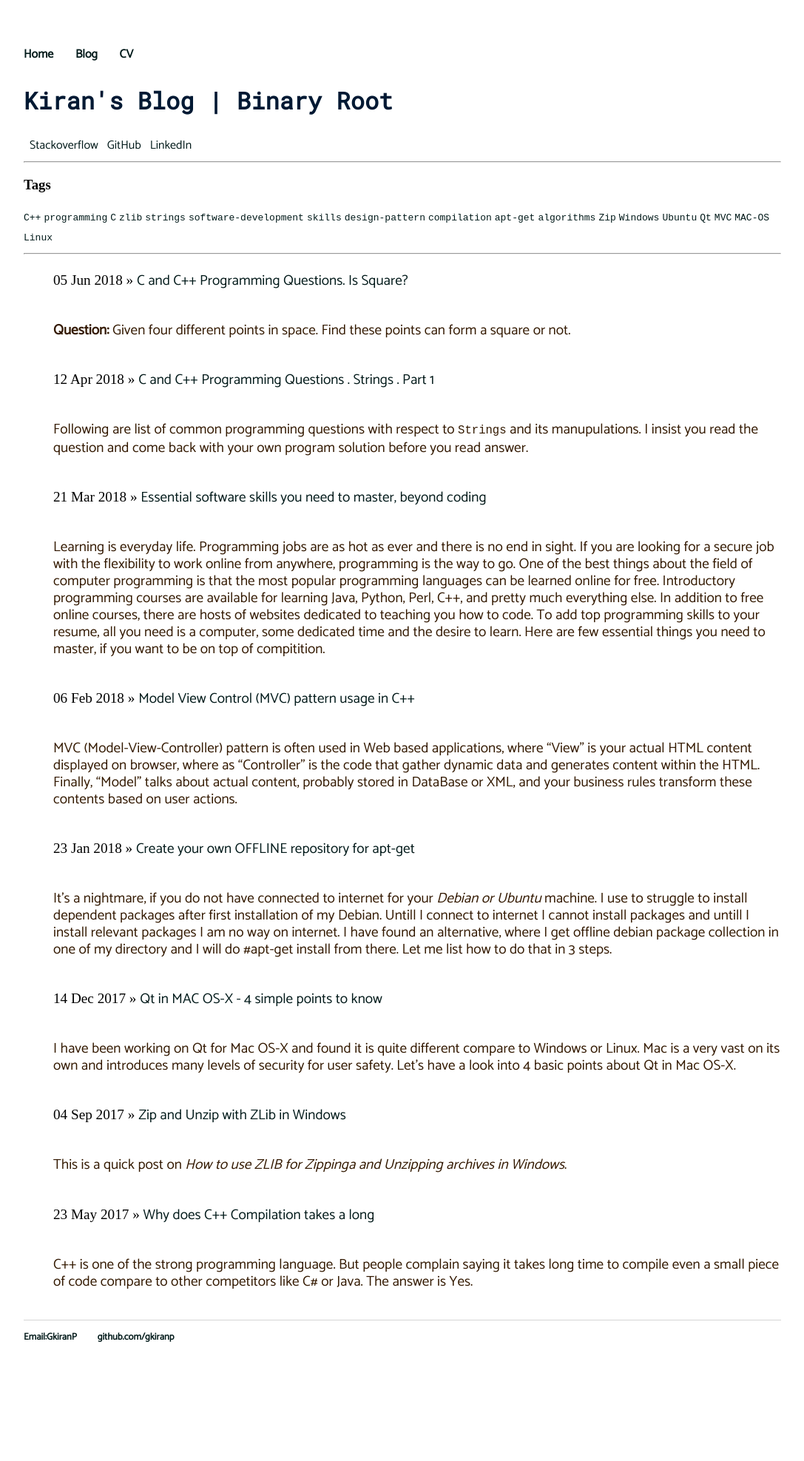
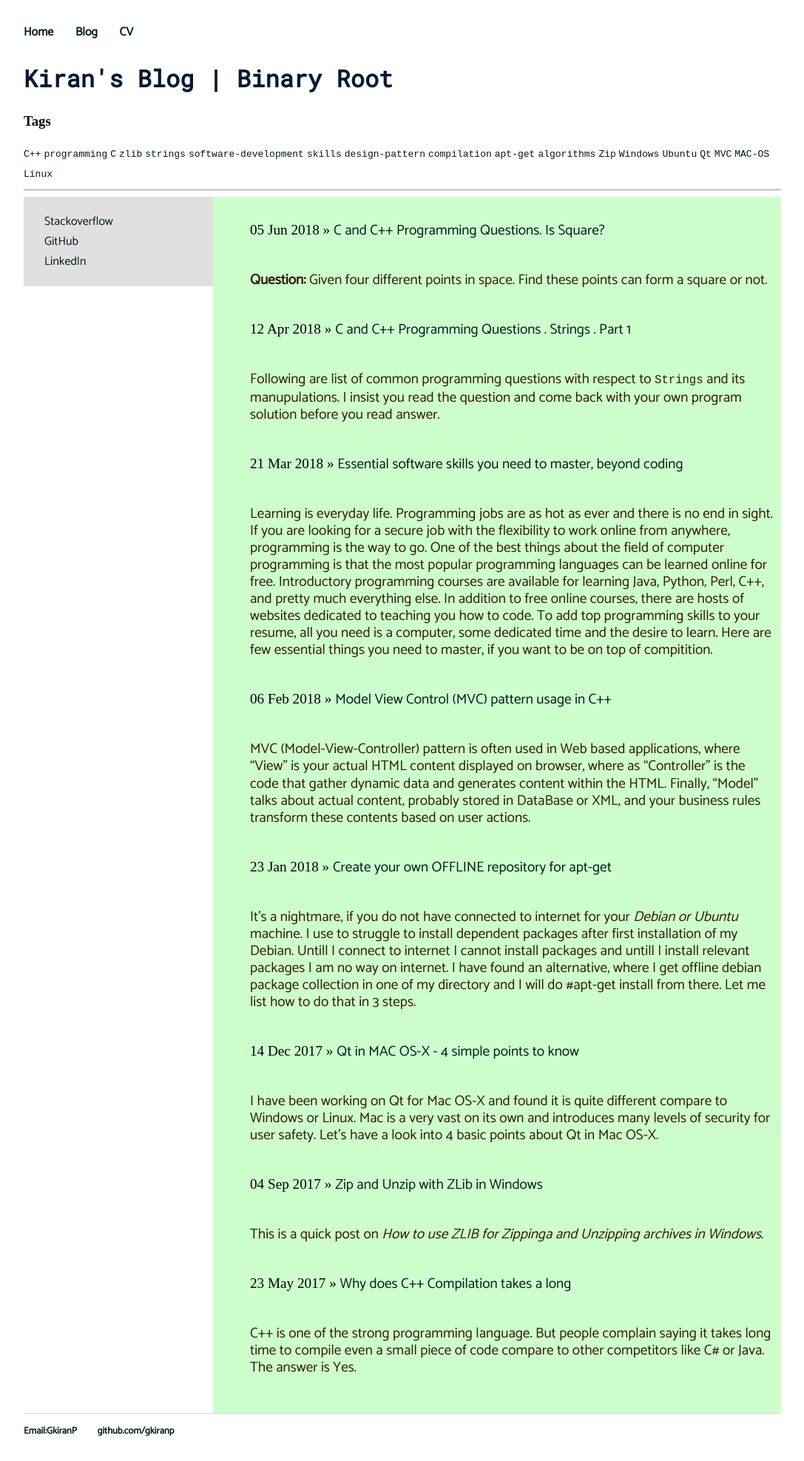
Before and after one commit to gkiranp/gkiranp.github.io, a Jekyll site: the page built from index.html, in a window 1280 px wide. Shown: the whole page at 74% size, without its empty margins (96-1183 px from the left). Built offline with Jekyll 4.4.1, drawn with Linux system fonts in a browser that asks for light colours; some web fonts are replaced; before the commit the page ends 1878 px from its top, so only the background shows below that.

Commit message:
changes done to make 2 column body

```diff
--- a/_includes/biopage.html
+++ b/_includes/biopage.html
@@ -1,3 +1,5 @@
-<a href="https://stackoverflow.com/story/kiranpuranik"> <i style="margin-right: 0.5em; color: #EEEEEE;" class="icons/stackoverflow.png icon-4x"></i>Stackoverflow</a>
-<a href="https://github.com/gkiranp/"> <i style="margin-right: 0.5em; color: #EEEEEE;" class="icons/github.png icon-4x"></i>GitHub</a>
-<a href="https://www.linkedin.com/in/kiranpuranik"> <i style="margin-right: 0.5em; color: #EEEEEE;" class="icons/linkedin.png icon-4x"></i>LinkedIn</a>
+<div class="column">
+    <div class="row1"><a href="https://stackoverflow.com/story/kiranpuranik"> <i style="margin-right: 0.5em; color: #EEEEEE;"></i>Stackoverflow</a></div>
+    <div class="row2"><a href="https://github.com/gkiranp/"> <i style="margin-right: 0.5em; color: #EEEEEE;"></i>GitHub</a></div>
+    <div class="row3"><a href="https://www.linkedin.com/in/kiranpuranik"> <i style="margin-right: 0.5em; color: #EEEEEE;"></i>LinkedIn</a></div>
+</div>
--- a/_includes/head.html
+++ b/_includes/head.html
@@ -10,6 +10,8 @@
 	<link href="https://fonts.googleapis.com/css?family=Exo+2" rel="stylesheet">
 	<link href="https://fonts.googleapis.com/css?family=Catamaran" rel="stylesheet">
 	<link href="https://fonts.googleapis.com/css?family=Kalam" rel="stylesheet">
+	<link href="https://fonts.google.com/specimen/B612" rel="stylesheet">
+	<link href="https://fonts.google.com/specimen/Muli" rel="stylesheet">
 
 	<title>{{ page.title }} | Kiran | Software Designer, Developer, Programmer.</title>
 
--- a/css/main.css
+++ b/css/main.css
@@ -1,6 +1,32 @@
+
 body {
-    margin: 60px auto;
+    margin: 30px auto;
     width: 80%;
+}
+
+*{
+    box-sizing: border-box;
+}
+
+  /* Create two unequal columns that floats next to each other */
+.column {
+    float: left;
+    padding: 10px;
+}
+
+.left {
+    width: 25%;
+}
+
+.right {
+    width: 75%;
+}
+
+  /* Clear floats after the columns */
+.row:after {
+    content: "";
+    display: table;
+    clear: both;
 }
 
 nav ul, footer ul {
--- a/index.html
+++ b/index.html
@@ -5,15 +5,18 @@ title: Binary-Root | Kiran's Blog
 <div class="blurb">
 	<h2> Kiran's Blog | Binary Root </h2>
 
-	<div class="profile">
-		{% include biopage.html %}
-	</div>
-	<hr>
 	<div class "tags">
 		{% include archive.html %}
 	</div>
 	<hr>
-	<div class="postlist">
-		{% include post_list.html %}
+
+	<div class="row">
+	  <div class="column left" style="background-color:#E0E0E0;">
+	    {% include biopage.html %}
+	  </div>
+	  <div class="column right" style="background-color:#CCFFCC;">
+	    {% include post_list.html %}
+	  </div>
 	</div>
+
 </div><!-- /.blurb -->
```
